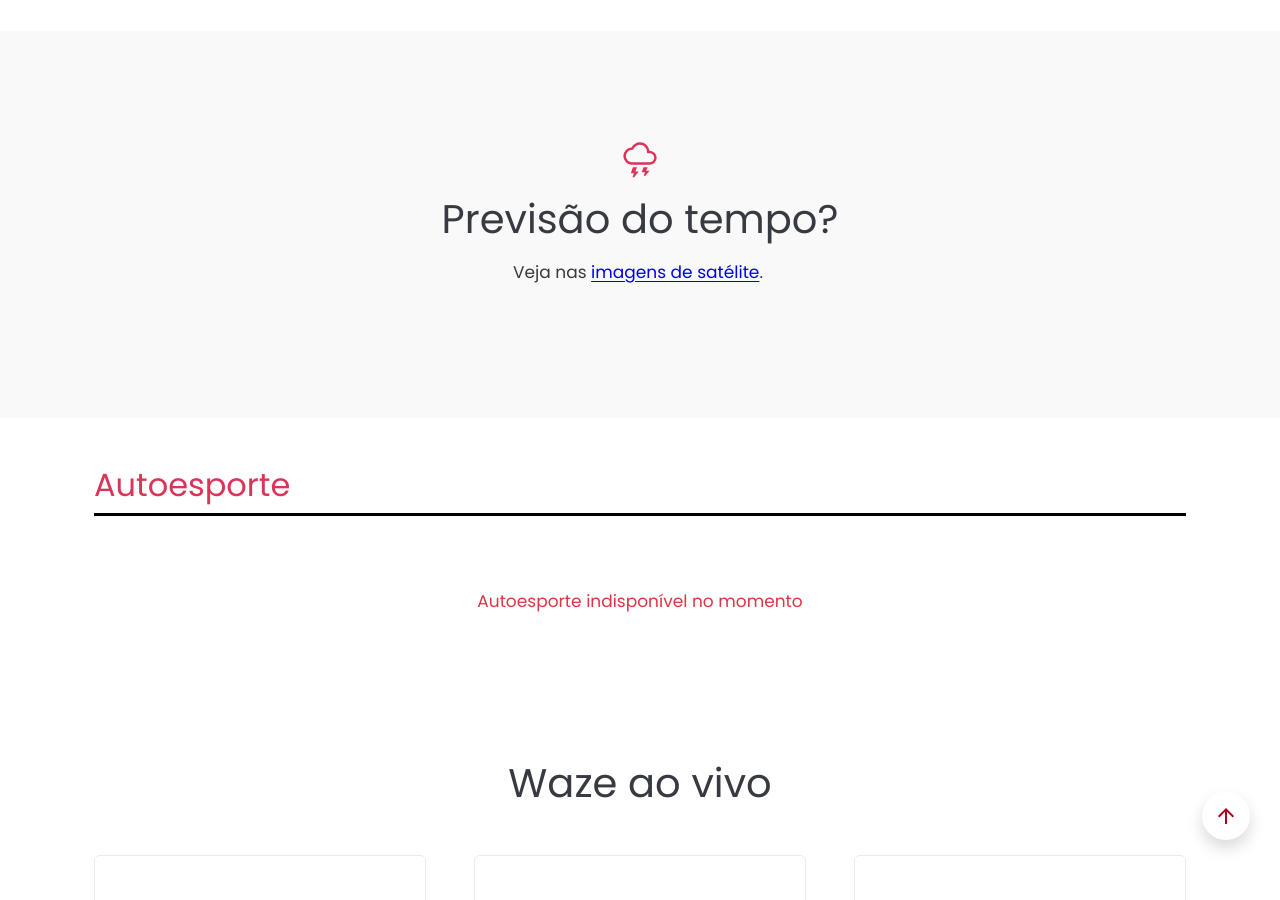
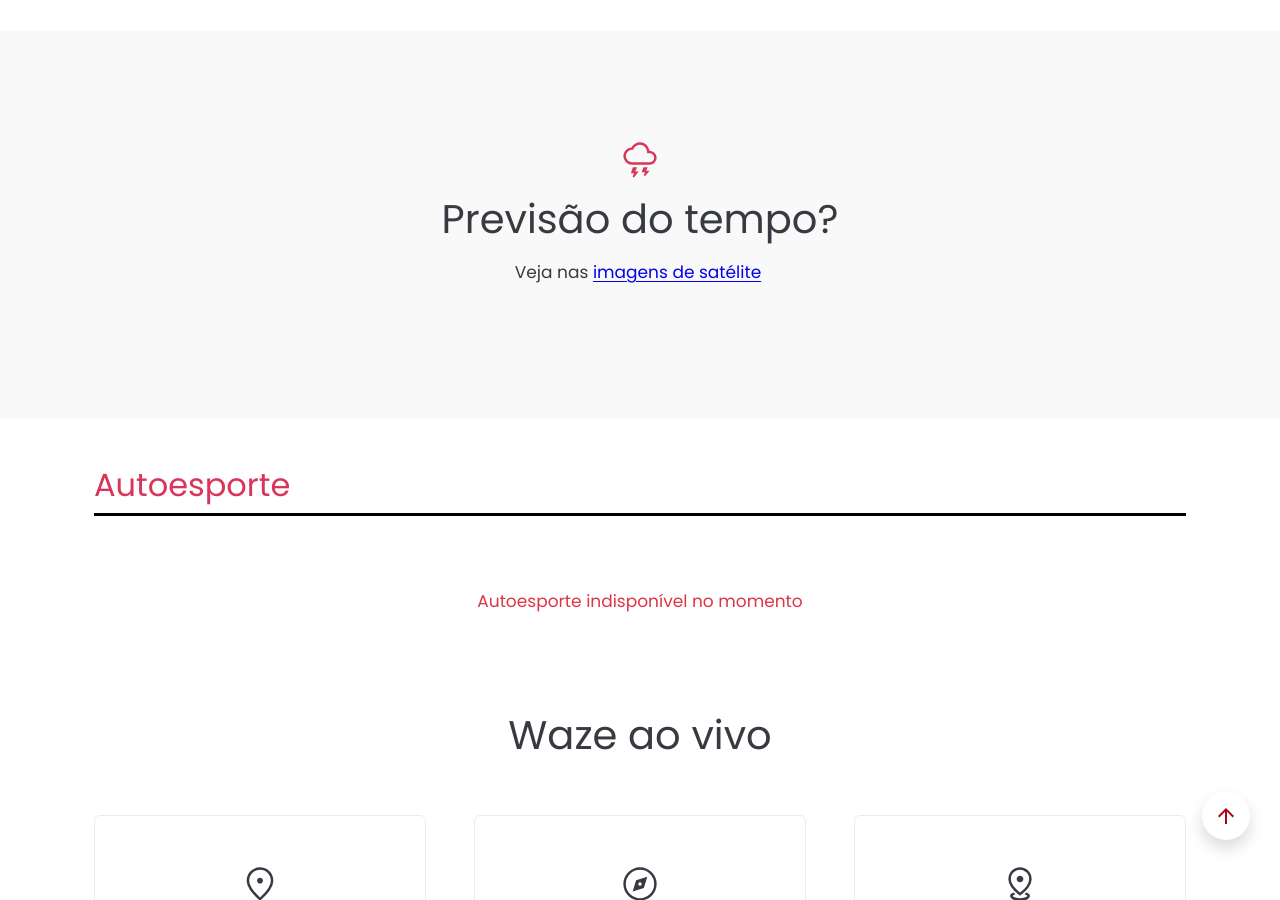
Before and after one commit to Sergio-Damm/transitoaovivo, a Jekyll site: the page built from index.html, in a window 1280 px wide and 900 px high, scrolled down 1165 px. Built offline with Jekyll 4.4.1, drawn with Linux system fonts in a browser that asks for light colours; comment, search, counter and statistics services are not loaded.

Commit message:
<h2 class="display-7 text-center">Waze ao vivo</h2>

```diff
--- a/index.html
+++ b/index.html
@@ -59,8 +59,8 @@
 <section>
     <div class="container">
   		<div class="row">
-        	<div class="col-12 mx-auto text-center">
-  				<h2 class="display-7">Câmeras de Trânsito</h2>
+        	<div class="col-12 col-md-10 mx-auto">
+  				<h2 class="display-7 text-center">Câmeras de Trânsito</h2>
 			</div>
   		</div>
 	</div>
@@ -144,7 +144,7 @@
 					<path fill="#da3458" d="m300-40 36-100h-76l50-140h100l-43 100h83L340-40h-40Zm270-40 28-80h-78l43-120h100l-35 80h82L610-80h-40ZM290-340q-86.86 0-148.43-61.52Q80-463.04 80-549.83 80-629 136.5-691 193-753 277-759q32-56 84.5-88.5T480.42-880q90.58 0 152.08 57.5Q694-765 708-680q79 4 125.5 53.5T880-510.38Q880-440 830.42-390 780.83-340 710-340H290Zm0-60h420q46.2 0 78.1-32.5 31.9-32.5 31.9-78T788.1-588q-31.9-32-78.1-32h-60v-30q0-71-49.5-120.5T480.21-820q-51.48 0-93.84 27.5Q344-765 324-718l-8 18h-28q-62 2-105 45.39-43 43.4-43 104.47Q140-488 183.93-444T290-400Zm190-210Z"/>
 				</svg>
 				<h2 class="display-7 my-3">Previsão do tempo?</h2>
-					<p class="me-1 mb-4">Veja nas <a class="link-externo" href="{{ site.baseurl }}/previsao-do-tempo/">imagens de satélite</a>.</p>
+					<p class="me-1 mb-4">Veja nas <a class="link-externo" href="{{ site.baseurl }}/previsao-do-tempo/">imagens de satélite</a></p>
 			</div>
 		</div>
 	</div>
@@ -191,15 +191,21 @@
 		</div>
 </section>
 <!-- ================================================================================================================= -->
-<section class="py-5">
-	<div class="container">
+
+<section>
+    <div class="container">
   		<div class="row">
         	<div class="col-12 col-md-10 mx-auto">
-  				<h2 class="display-7 mb-5 text-center">Waze ao vivo</h2>
+  				<h2 class="display-7 text-center">Waze ao vivo</h2>
 			</div>
   		</div>
-		<div class="row text-center g-4">
-			<div class="col-lg-4 col-md-12">
+	</div>
+</section>
+<!-- ================================================================================================================= -->
+<section class="py-5">
+    <div class="container">
+		<div class="row g-4 text-center">
+      		<div class="col-lg-4 col-md-12">
           		<div class="card card-liftshadow border-light-subtle h-100">
 					<a aria-label="Ver mapa do Waze - Rio de Janeiro" class="link-interno" href="{{ site.baseurl }}/waze-rio-de-janeiro/">
 						<div class="d-flex align-items-center justify-content-center pt-5">
```
